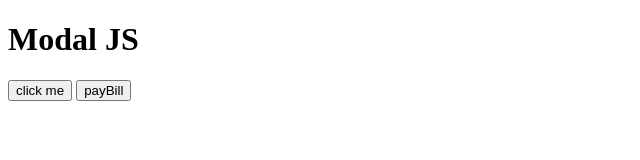
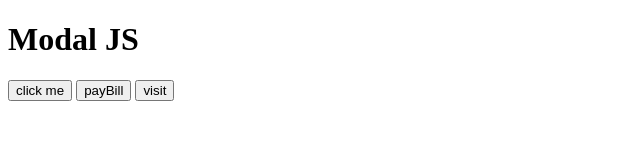
Before and after one commit to masuddrak/modal-alert, a plain HTML site: page index.html in a window 1280 px wide. Shown: the whole page, without its empty margins (0-640 px from the left). Drawn offline with Linux system fonts and the light colour scheme.

Commit message:
prompt ussing

```diff
--- a/index.html
+++ b/index.html
@@ -10,6 +10,7 @@
     <h1>Modal JS</h1>
     <button onclick="alert1()">click me</button>
     <button onclick="payBill()">payBill</button>
+    <button onclick="visit()">visit</button>
     <script src="modal.js"></script>
 </body>
 </html>
--- a/modal.js
+++ b/modal.js
@@ -11,3 +11,10 @@
        console.log('you are on select')
    }
 }
+// visit
+const visit=()=>{
+   const phone= prompt('phone')
+    if(phone){
+        console.log(phone)
+    }
+}
```
